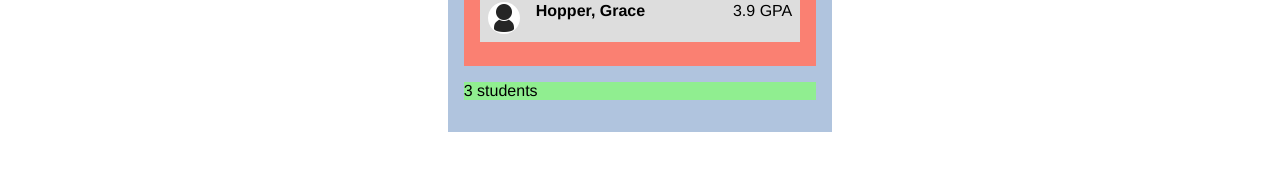
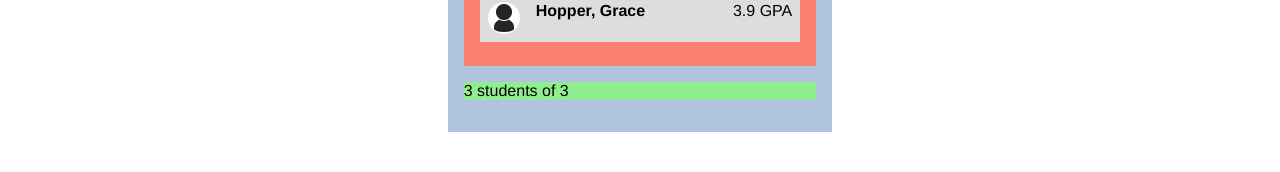
Before and after one commit to juneate/w21-react-student-db, a React app: page / in a window 1280 px wide. Shown: the part 573-745 px from the top of the page. Built offline with nearby package versions, Linux system fonts and the light colour scheme.

Commit message:
Starting to "paginate"

```diff
--- a/src/components/SearchResults.js
+++ b/src/components/SearchResults.js
@@ -3,8 +3,13 @@ import StudentRow from 'components/StudentRow'
 
 const SearchResults = ({result}) => {
 
-  const theStudents = result.map((student) => <StudentRow key={student.id} data={student} />)
+  const theStudents = result.slice(0,3).map((student) => <StudentRow key={student.id} data={student} />)
   // Pagination is next
+
+  // How many are in the original set (total that meet the criteria)?
+  // How many to display per page?
+  // What page are we currently showing?
+
 
   return (
     <div style={{backgroundColor: 'lightsteelblue', padding: `1em`}}>
@@ -13,7 +18,7 @@ const SearchResults = ({result}) => {
       </ul>
 
       <p id="numStudents" style={{backgroundColor: `lightgreen`}}>
-        {theStudents.length} {(theStudents.length === 1) ? `student` : `students`}
+        {theStudents.length} {(theStudents.length === 1) ? `student` : `students`} of {result.length}
       </p>
     </div>
   )
```
